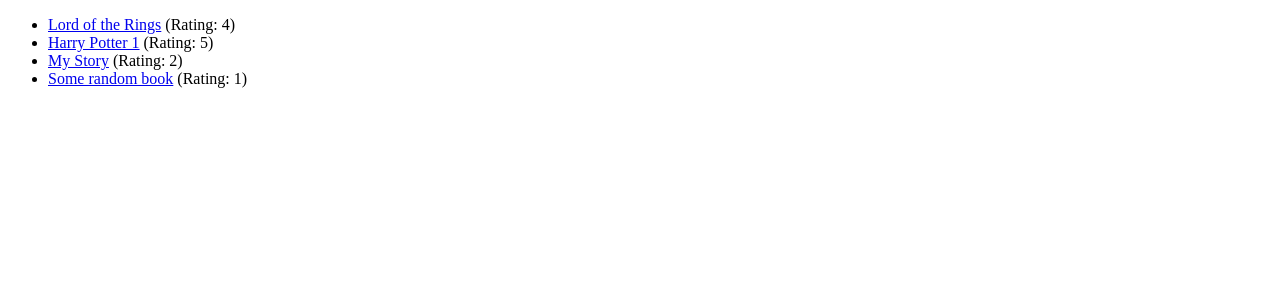
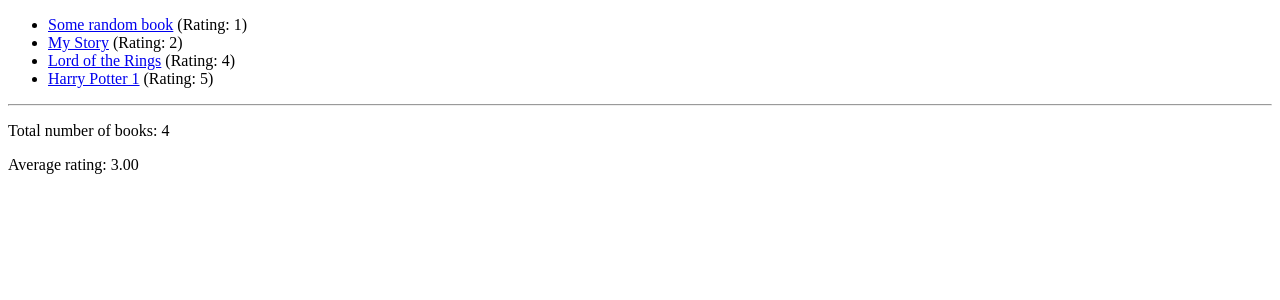
Before and after one commit to ajaykumar-28/book_store, a Django app: page / in a window 1280 px wide. Shown: the top 300 px of the page. Run offline with Django 5.2, Linux system fonts and the light colour scheme; data comes from the database, SQL or seed files in the repository.

Commit message:
Aggregation and Ordering

```diff
--- a/book_outlet/templates/book_outlet/index.html
+++ b/book_outlet/templates/book_outlet/index.html
@@ -10,4 +10,7 @@
         <li><a href="{{ book.get_absolute_url }}">{{ book.title }}</a> (Rating: {{ book.rating }})</li>
     {% endfor %}
 </ul>
+<hr>
+<p>Total number of books: {{ total_number_of_books }}</p>
+<p>Average rating: {{ average_rating|floatformat:2 }}</p>
 {% endblock %}
--- a/book_outlet/views.py
+++ b/book_outlet/views.py
@@ -1,13 +1,21 @@
 from django.shortcuts import get_object_or_404, render
 from django.http import Http404
+from django.db.models import Avg
 
 from .models import Book
 
 # Create your views here.
 
 def index(request):
-    books = Book.objects.all()
-    return render(request, "book_outlet/index.html", {"books": books})
+    books = Book.objects.all().order_by("-title")
+    num_books = books.count()
+    avg_rating = books.aggregate(Avg("rating"))["rating__avg"]
+
+    return render(request, "book_outlet/index.html", {
+        "books": books,
+        "total_number_of_books": num_books,
+        "average_rating": avg_rating
+    })
 
 def book_detail(request, slug):
     # try:
```
